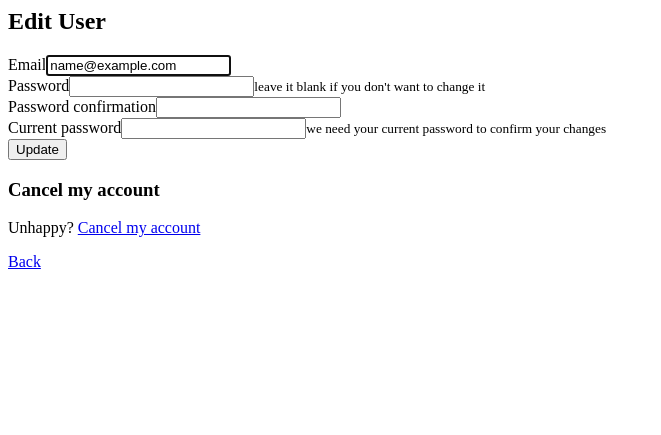
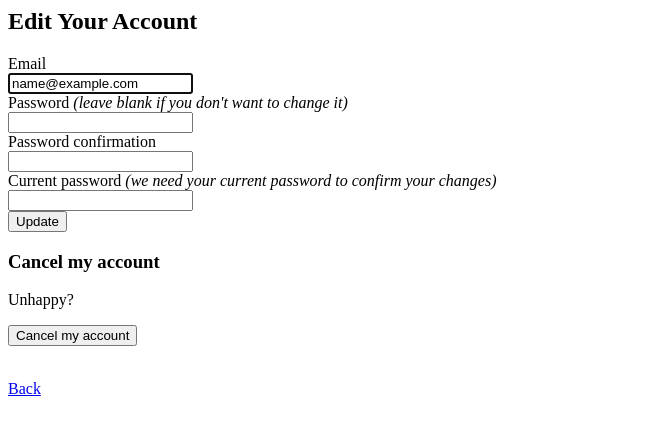
Before and after one commit to nicholasnadel/Pinify, a Rails app: page /users/edit in a window 1280 px wide. Shown: the top 435 px of the page, without its empty margins (0-661 px from the left). Run offline with Rails 7, Linux system fonts and the light colour scheme; the visitor is signed in with stand-in values (Sample User, id 1); parts of the project's set-up code (start-up, migrations or seed data) failed here and were passed over; some libraries are stand-ins or nearby versions.

Commit message:
style changes

```diff
--- a/app/views/devise/registrations/edit.html.erb
+++ b/app/views/devise/registrations/edit.html.erb
@@ -1,27 +1,51 @@
-<h2>Edit <%= resource_name.to_s.humanize %></h2>
+<div class="col-md-8 col-md-offset-2">
+  <div class="row">
+    <div class="panel panel-default">
+      <div class="panel-heading">
+        <h2>Edit Your Account</h2>
+      </div>
 
-<%= simple_form_for(resource, as: resource_name, url: registration_path(resource_name), html: { method: :put }) do |f| %>
-  <%= f.error_notification %>
+      <div class="panel-body">
+        <%= form_for(resource, as: resource_name, url: registration_path(resource_name), html: { method: :put }) do |f| %>
+          <%= devise_error_messages! %>
 
-  <div class="form-inputs">
-    <%= f.input :email, required: true, autofocus: true %>
+          <div class="form-group">
+            <%= f.label :email %><br />
+            <%= f.email_field :email, autofocus: true, class: "form-control" %>
+          </div>
 
           <% if devise_mapping.confirmable? && resource.pending_reconfirmation? %>
-      <p>Currently waiting confirmation for: <%= resource.unconfirmed_email %></p>
+            <div>Currently waiting confirmation for: <%= resource.unconfirmed_email %></div>
           <% end %>
 
-    <%= f.input :password, autocomplete: "off", hint: "leave it blank if you don't want to change it", required: false %>
-    <%= f.input :password_confirmation, required: false %>
-    <%= f.input :current_password, hint: "we need your current password to confirm your changes", required: true %>
+          <div class="form-group">
+            <%= f.label :password %> <i>(leave blank if you don't want to change it)</i><br />
+            <%= f.password_field :password, autocomplete: "off", class: "form-control" %>
           </div>
 
-  <div class="form-actions">
-    <%= f.button :submit, "Update" %>
+          <div class="form-group">
+            <%= f.label :password_confirmation %><br />
+            <%= f.password_field :password_confirmation, autocomplete: "off", class: "form-control" %>
+          </div>
+
+          <div class="form-group">
+            <%= f.label :current_password %> <i>(we need your current password to confirm your changes)</i><br />
+            <%= f.password_field :current_password, autocomplete: "off", class: "form-control" %>
+          </div>
+
+          <div class="form-group">
+            <%= f.submit "Update", class: "btn btn-primary" %>
           </div>
         <% end %>
+      </div>
 
+      <div class="panel-footer">
         <h3>Cancel my account</h3>
 
-<p>Unhappy? <%= link_to "Cancel my account", registration_path(resource_name), data: { confirm: "Are you sure?" }, method: :delete %></p>
-
-<%= link_to "Back", :back %>
+        <p>Unhappy? <%= button_to "Cancel my account", registration_path(resource_name), data: { confirm: "Are you sure?" }, method: :delete, class: "btn btn-default" %></p>
+        <br>
+        <%= link_to "Back", :back, class: "btn btn-default" %>
+      </div>
+    </div>
+  </div>
+</div>
```
Also changed, not shown: app/views/devise/sessions/new.html.erb (+33 -13 lines), Gemfile, Gemfile.lock, db/schema.rb, 3 other files. Lines whose indentation alone changed are shown as unchanged.
